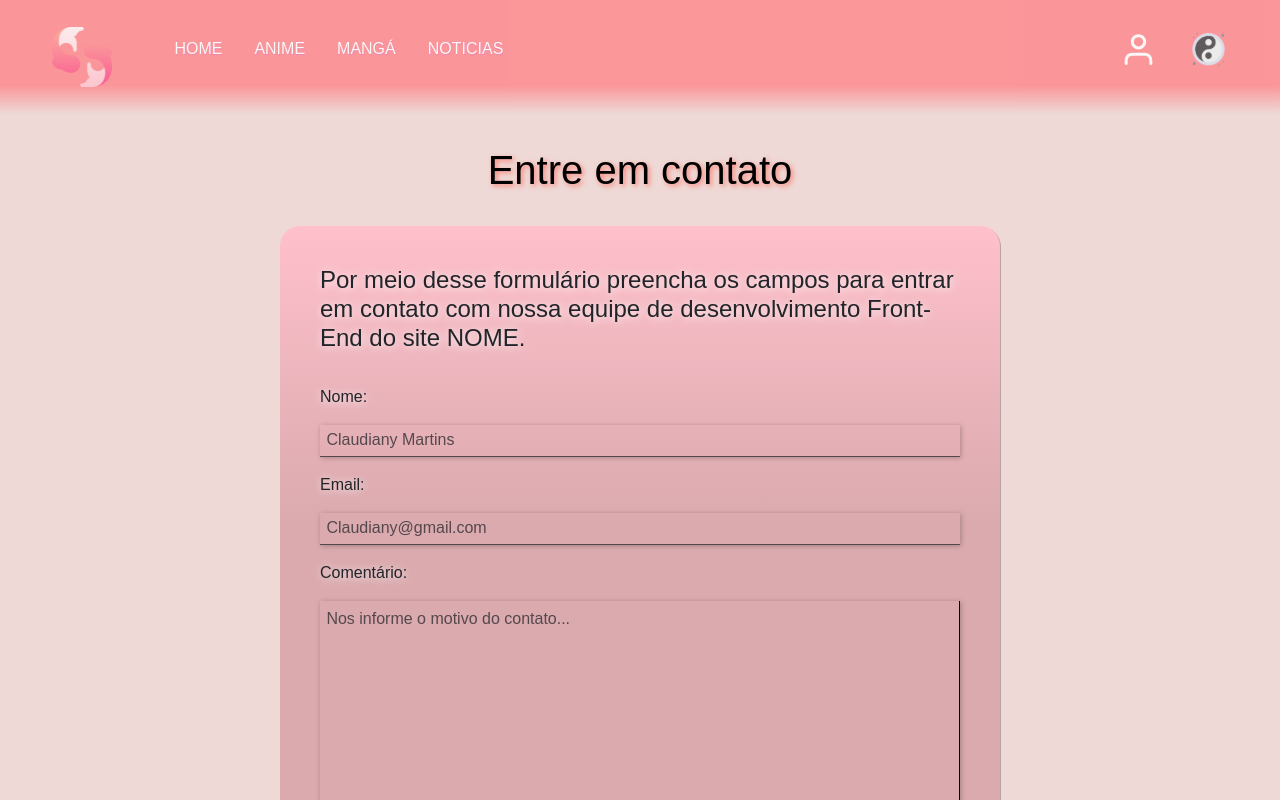
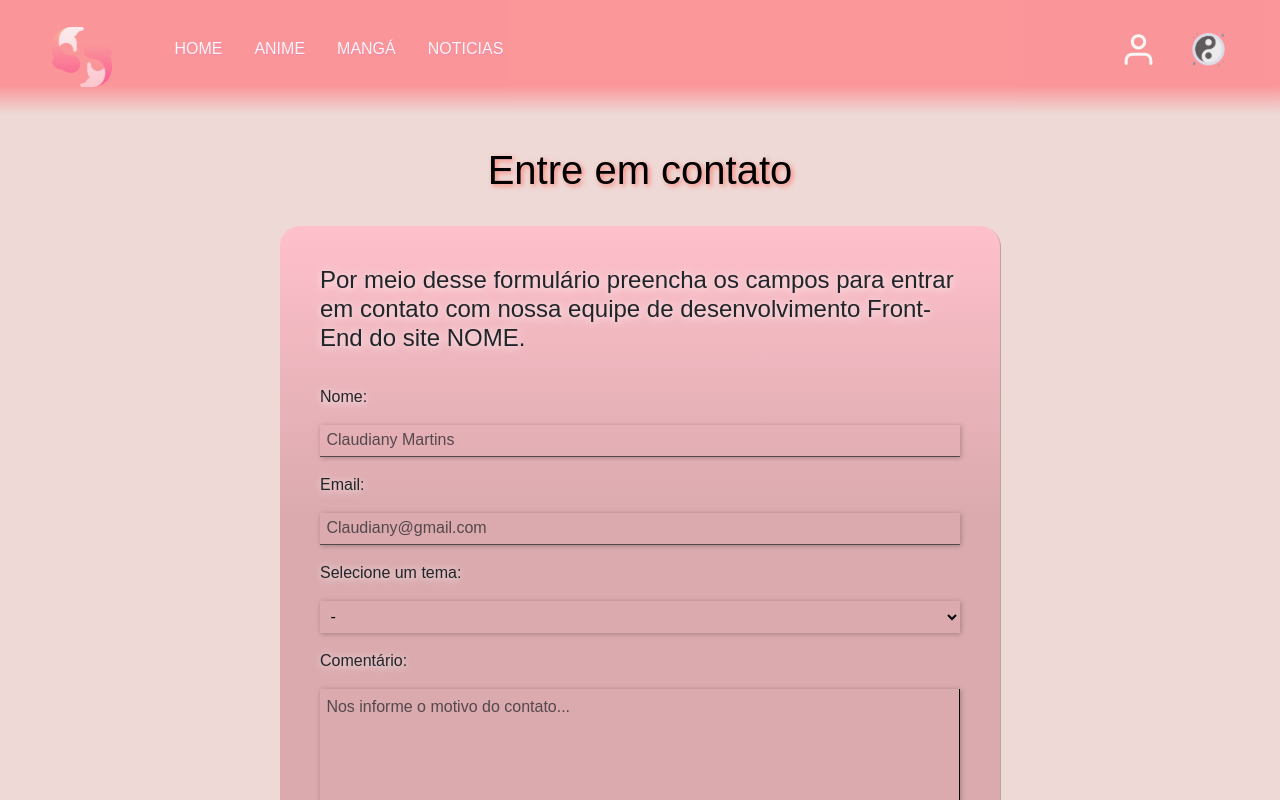
Before and after one commit to italoant/react-projeto-final, a React (Create React App) app: page /contato in a window 1280 px wide. Shown: the top 800 px of the page. Built offline with nearby package versions, Linux system fonts and the light colour scheme; the HTML template or start-up script is replaced by a standard one.

Commit message:
adicao de temas e scrollbar

```diff
--- a/src/components/Footer/pagFooter/Contato/Contato.jsx
+++ b/src/components/Footer/pagFooter/Contato/Contato.jsx
@@ -15,8 +15,25 @@ export default function Contato() {
                                 <input type="text" id="nome" placeholder="Claudiany Martins" />
                                 <label htmlFor="email">Email: </label>
                                 <input type="email" placeholder="Claudiany@gmail.com" />
+                                <label htmlFor="">Selecione um tema:</label>
+                                    <select className="opcoes" name="opcao" id="opcao">
+                                        <option value="" selected  className="opcao">-</option>
+                                        <optgroup label="Senha:" className="opcao">
+                                            <option value="esqueceuSenha" className="opcao">Esqueceu a senha</option>
+                                        </optgroup>
+                                        <optgroup label="Gerenciamento de conta:" className="opcao">
+                                            <option value="gerenciamento" className="opcao">Solicitação de dados, recuperar conta e exclusão de conta</option>
+                                        </optgroup>
+                                        <optgroup label="Problemas técnicos:" className="opcao">
+                                            <option value="problemasTecnicos" className="opcao">Lag, fechamento</option>
+                                        </optgroup>
+                                        <optgroup label="Outros:" className="opcao">
+                                            <option value="outros" className="opcao">Outros temas</option>
+                                        </optgroup>
+                                    </select>
+
                                 <label htmlFor="comentario">Comentário: </label>
-                                <textarea name="comentario" id="comentario" placeholder="Nos informe o motivo do contato..." cols="30" rows="10" className="comentario">
+                                <textarea name="comentario" id="comentario" placeholder="Nos informe o motivo do contato..." cols="30" rows="5" className="comentario">
                                 </textarea>
                                 <div className="botoes">
                                     <button className="btnCancelar">
--- a/src/components/Footer/pagFooter/Contato/StylePag.js
+++ b/src/components/Footer/pagFooter/Contato/StylePag.js
@@ -31,11 +31,34 @@ export const EstiloContato = styled.div`
             color: var(--black);
         }
 
-        input, textarea{
+        .opcoes, input, textarea{
             background: none; border: none; outline: none;
             padding: 1%;
             box-shadow: 1px 1px 5px rgba(0, 0, 0, 25%);
         }
+
+        .opcao{
+            border: none;
+            box-shadow: 1px 1px rgba(0, 0, 0, 25%);
+            background: #EED9D6;
+            color: rgba(0, 0, 0, 0.75);
+        }
+
+        select{
+            text-shadow: 1px 1px 10px white;
+        }
+
+
+        /* select option:hover {
+            color: red;
+            background-color: yellow;
+        } */
+
+
+        select option:checked {
+            background: var(--pink2);
+        }
+
 
         textarea{
             border-right: 1px solid black;
--- a/src/styles/global.js
+++ b/src/styles/global.js
@@ -22,6 +22,31 @@ const GlobalStyle = createGlobalStyle`
 
     body {
         background-color: #EED9D6;
+
+        /* width */
+        ::-webkit-scrollbar {
+        width: 15px;
+        background-image: linear-gradient(to bottom, pink, pink, pink, red)
+        }
+
+        /* Track */
+        ::-webkit-scrollbar-track {
+        box-shadow: inset 0 0 5px blue;
+
+        }
+
+        /* Handle */
+        ::-webkit-scrollbar-thumb {
+        background: rgba(0,0,0,0.5);
+        height: 5px;
+        border-radius: 10px;
+        }
+
+        /* Handle on hover */
+        ::-webkit-scrollbar-thumb:hover {
+        background: rgba(0,0,0,0.7);
+        }
+
     }
 `
 export default GlobalStyle;
```
